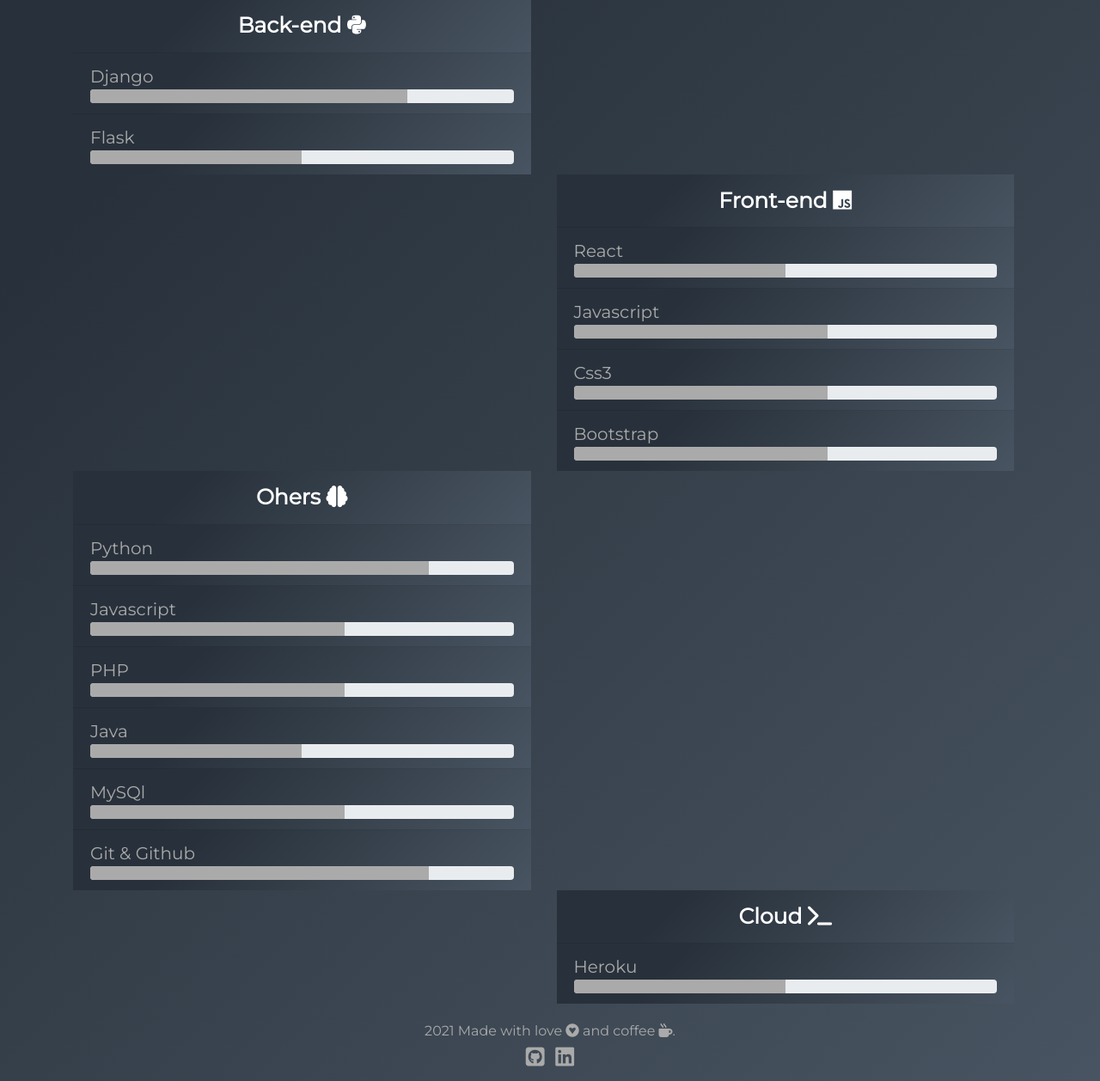
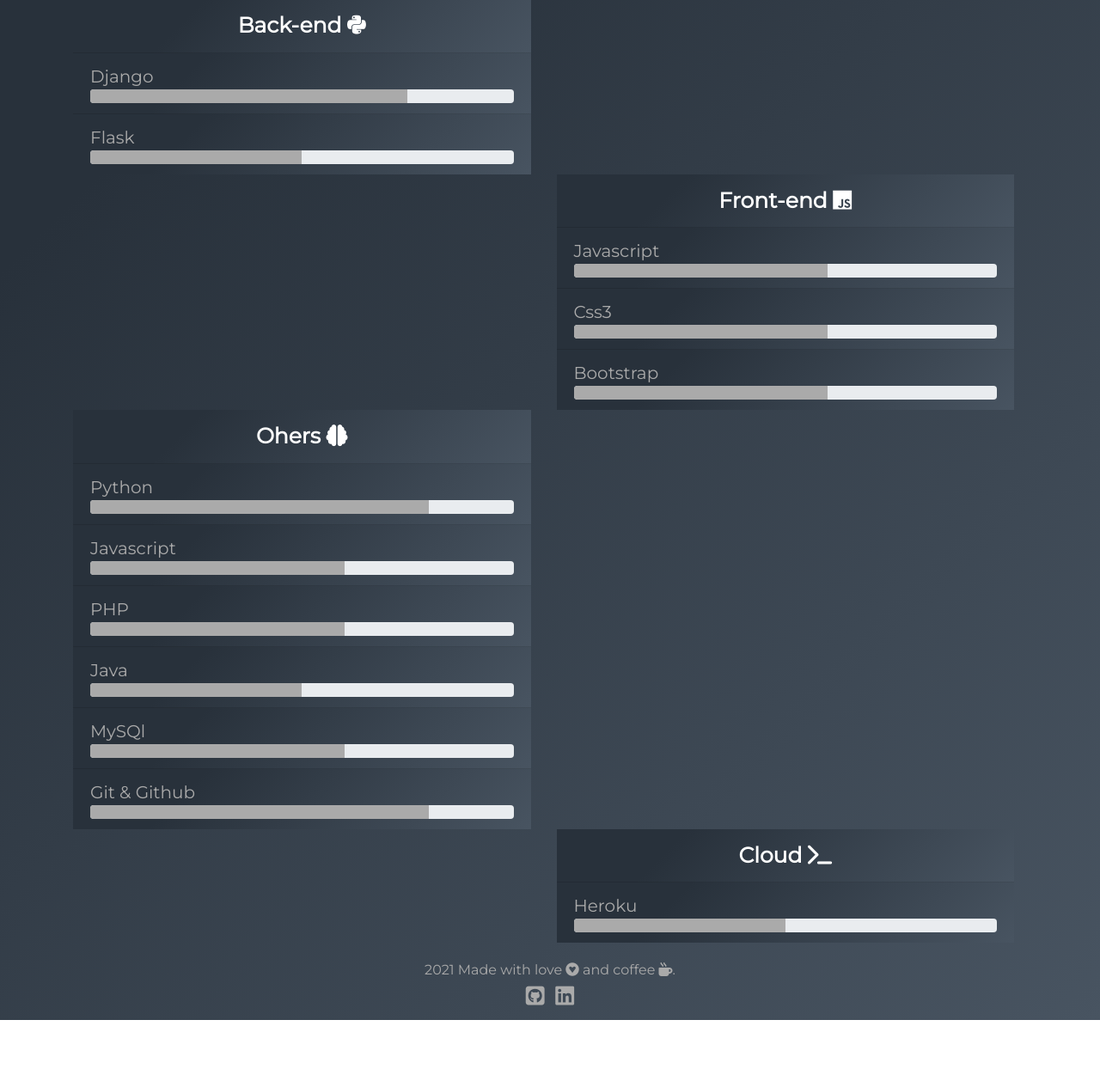
Before and after one commit to ciscodea/Portfolio, a Django app: page / in a window 1280 px wide. Shown: the part 439-1697 px from the top of the page at 86% size. After the commit the page ends 1626 px from the top, so only its background shows below. Run offline with Django 3.2, Linux system fonts and the light colour scheme; some libraries are stand-ins or nearby versions.

Commit message:
change images

```diff
--- a/templates/home.html
+++ b/templates/home.html
@@ -59,11 +59,7 @@
     <div class="col-md-6">
       <ul class="list-group list-group-flush skill-background">
         <li class="list-group-item item-title skill-background">Front-end <i class="fab fa-js"></i></li>
-        <li class="list-group-item item-li skill-background">React
-          <div class="progress">
-            <div class="progress-bar" role="progressbar" style="width: 50%; background: #aaa;" aria-valuenow="50" aria-valuemin="0" aria-valuemax="100"></div>
-          </div>
-        </li>
+
         <li class="list-group-item item-li skill-background">Javascript
           <div class="progress">
             <div class="progress-bar" role="progressbar" style="width: 60%; background: #aaa;" aria-valuenow="60" aria-valuemin="0" aria-valuemax="100"></div>
```
